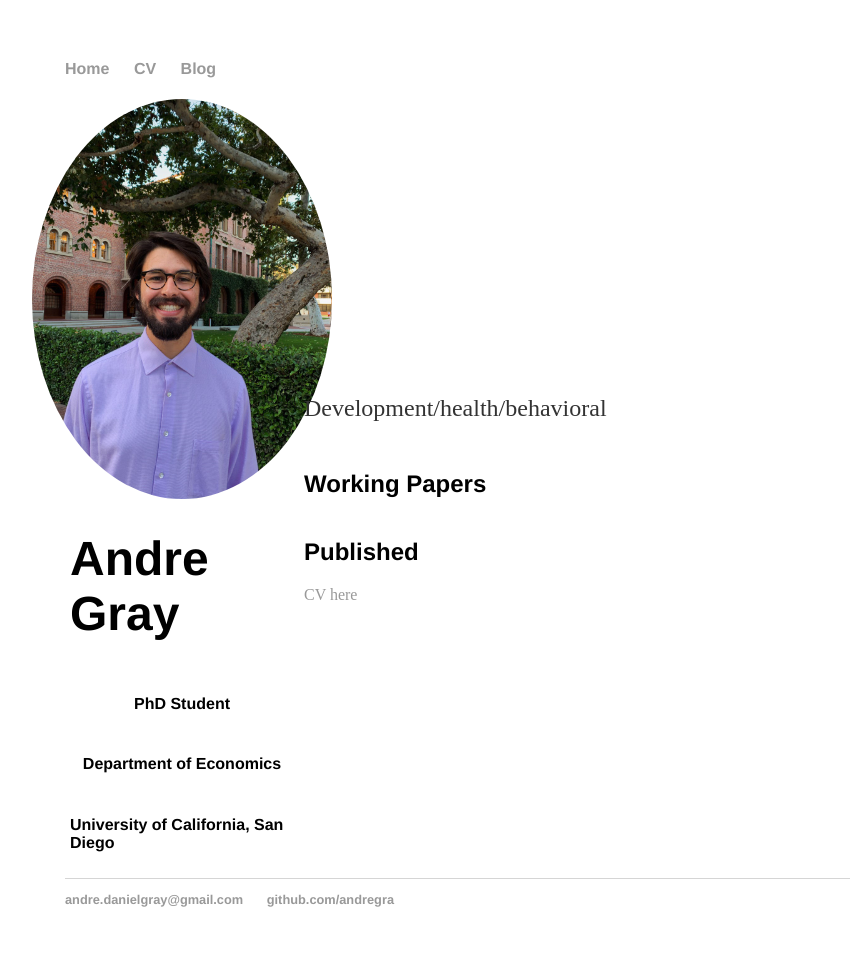
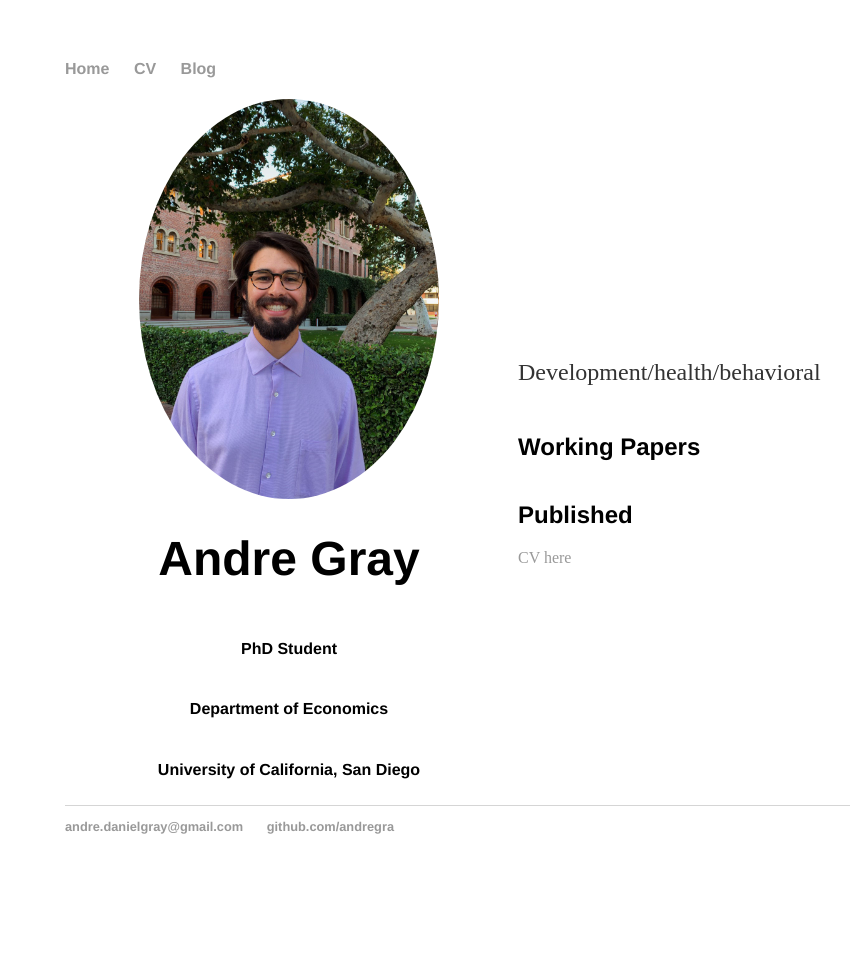
Before and after one commit to andregra/andregra.github.io, a Jekyll site: the page built from index.md, in a window 1280 px wide. Shown: the whole page, without its empty margins (127-977 px from the left). Built offline with Jekyll 4.4.1, drawn with Linux system fonts in a browser that asks for light colours; after the commit the page ends 900 px from its top, so only the background shows below that.

Commit message:
Update main.css

```diff
--- a/css/main.css
+++ b/css/main.css
@@ -46,10 +46,8 @@
 }
 
 .wrapper {
-  max-width: 50%;
   display: flex;
   flex-direction: row;
-  height: 80%;
 }
 
 .left, .right {
```
